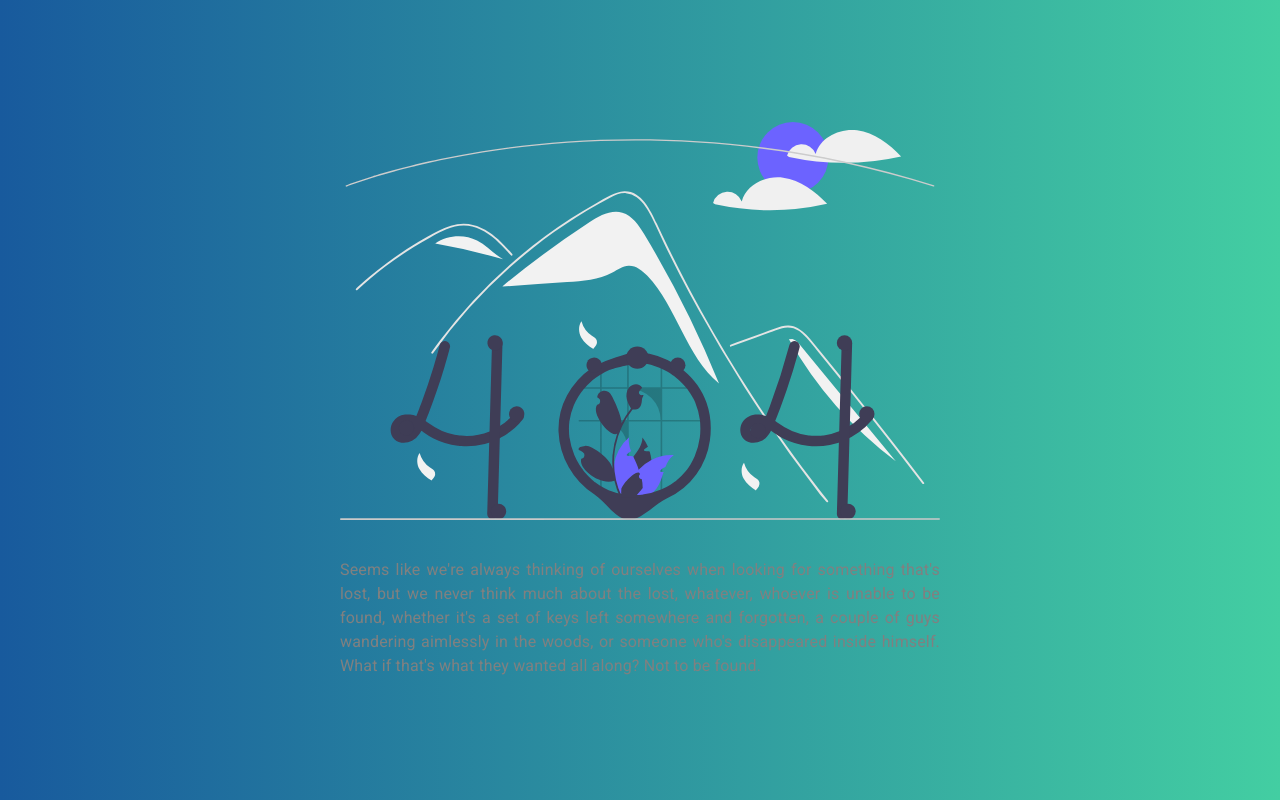
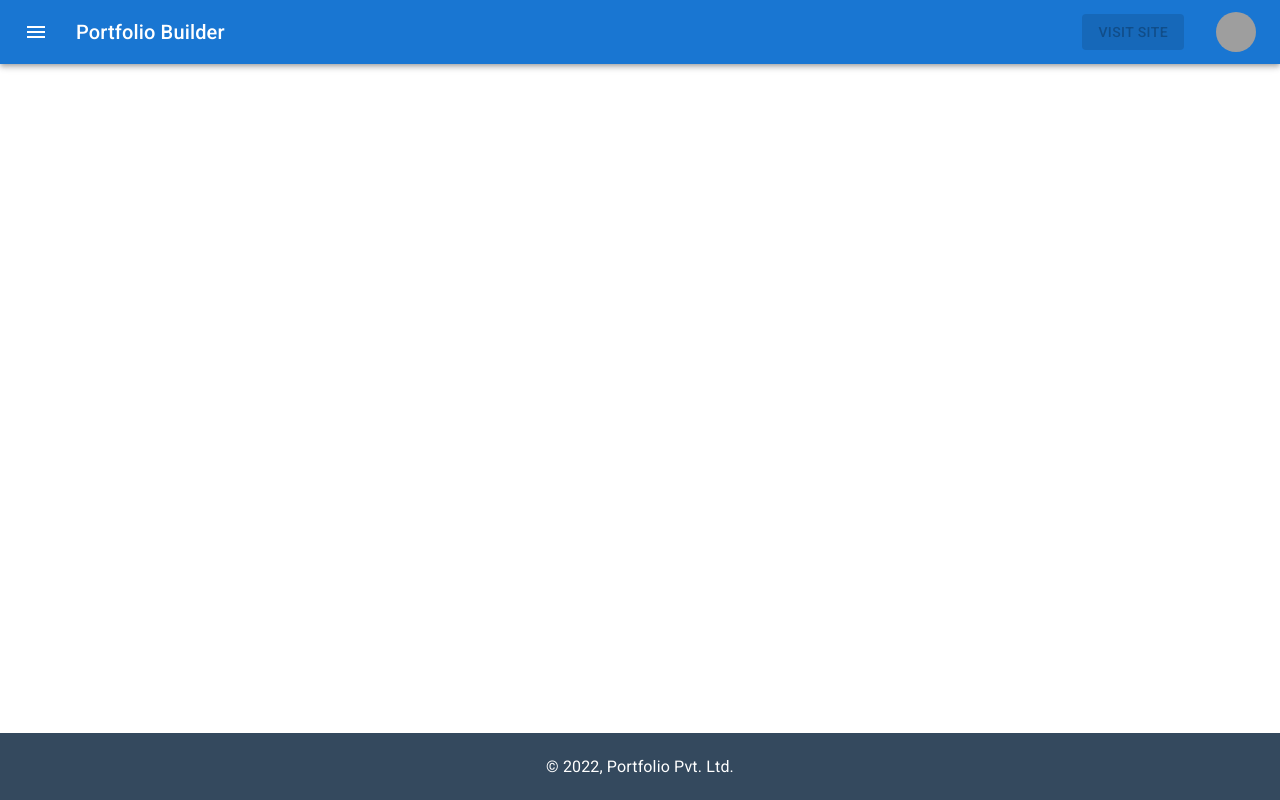
Before and after one commit to Smit202000/Portfolio_Builder-Frontend, a React (Create React App) app: page / in a window 1280 px wide. Before the commit this address led to /login. Built offline with nearby package versions, Linux system fonts and the light colour scheme; grey boxes are pictures that could not be loaded.

Commit message:
dev: fix: notFound className

```diff
--- a/src/App.js
+++ b/src/App.js
@@ -1,20 +1,21 @@
 import React from "react";
-import { Navigate, Route, Routes } from "react-router-dom";
+import { Route, Routes } from "react-router-dom";
 import { AuthPage, Login, NotFound, Signup } from "./components";
+import { HomePage, PortfolioPage } from "./pages";
 import "./App.css";
 
-function App() {
+const App = () => {
 	return (
 		<Routes>
-			<Route path="/" element={<Navigate to={"/login"} />} />
+			<Route path="/" element={<HomePage />} />
 			<Route path="/auth" element={<AuthPage />}>
 				<Route path="/auth/login" element={<Login />} />
 				<Route path="/auth/signup" element={<Signup />} />
 			</Route>
-			<Route path="/portfolio/:username" element={<p>portfolio here</p>} />
+			<Route path="/portfolio/:username" element={<PortfolioPage />} />
 			<Route path="*" element={<NotFound />} />
 		</Routes>
 	);
-}
+};
 
 export default App;
--- /dev/null
+++ b/src/app/store.js
@@ -0,0 +1,5 @@
+import { configureStore } from "@reduxjs/toolkit";
+
+export const store = configureStore({
+	reducer: {},
+});
--- a/src/components/NotFound/NotFound.js
+++ b/src/components/NotFound/NotFound.js
@@ -4,7 +4,7 @@ import NotFoundLogo from "../../assets/404.svg";
 
 const NotFound = () => {
 	return (
-		<div className="page-container not-found">
+		<div className="page-container normal-page">
 			<Box
 				display={"flex"}
 				flexDirection={"column"}
--- /dev/null
+++ b/src/pages/HomePage.js
@@ -0,0 +1,129 @@
+import {
+	AppBar,
+	Avatar,
+	Box,
+	Button,
+	Drawer,
+	IconButton,
+	List,
+	ListItem,
+	ListItemIcon,
+	ListItemText,
+	Paper,
+	Popover,
+	Toolbar,
+	Typography,
+} from "@mui/material";
+import MenuIcon from "@mui/icons-material/Menu";
+import InfoIcon from "@mui/icons-material/Info";
+import ConnectWithoutContactIcon from "@mui/icons-material/ConnectWithoutContact";
+import WorkIcon from "@mui/icons-material/Work";
+
+import React, { useState } from "react";
+
+const HomePage = () => {
+	const [open, setOpen] = useState(false);
+	const [anchorEl, setAnchorEl] = React.useState(null);
+
+	const handleClick = (event) => {
+		setAnchorEl(event.currentTarget);
+	};
+
+	const handleClose = () => {
+		setAnchorEl(null);
+	};
+
+	const isPopoverOpen = Boolean(anchorEl);
+	return (
+		<div className="page-container normal-page">
+			<Box
+				height={"100%"}
+				width={"100%"}
+				display="flex"
+				flexDirection={"column"}
+			>
+				<Box flex={1}>
+					<AppBar position="static">
+						<Toolbar>
+							<IconButton
+								size="large"
+								edge="start"
+								color="inherit"
+								aria-label="menu"
+								sx={{ mr: 2 }}
+								onClick={() => {
+									setOpen(true);
+								}}
+							>
+								<MenuIcon />
+							</IconButton>
+							<Typography variant="h6" component="div" sx={{ flexGrow: 1 }}>
+								Portfolio Builder
+							</Typography>
+							<Button sx={{ mr: 4 }} disabled color="error" variant="contained">
+								Visit site
+							</Button>
+							<Avatar
+								onClick={handleClick}
+								src={"https://randomuser.me/api/portraits/men/62.jpg"}
+							/>
+						</Toolbar>
+					</AppBar>
+				</Box>
+				<Box flex={10} px={2} overflow={"scroll"}></Box>
+				<Box
+					flex={1}
+					display={"flex"}
+					alignItems={"center"}
+					justifyContent={"center"}
+					bgcolor="#34495e"
+				>
+					<Typography color="white" variant="body1">
+						&copy; 2022, Portfolio Pvt. Ltd.
+					</Typography>
+				</Box>
+			</Box>
+			<Drawer
+				anchor={"left"}
+				open={open}
+				onClose={() => {
+					setOpen(false);
+				}}
+			>
+				<Paper elevation={0} sx={{ width: 250 }}>
+					<br />
+					<List>
+						{[
+							{ text: "Interview Tips", icon: <WorkIcon /> },
+							{ text: "Communication", icon: <ConnectWithoutContactIcon /> },
+							{ text: "About", icon: <InfoIcon /> },
+						].map((option) => (
+							<ListItem button key={option}>
+								<ListItemIcon>{option.icon}</ListItemIcon>
+								<ListItemText primary={option.text} />
+							</ListItem>
+						))}
+					</List>
+				</Paper>
+			</Drawer>
+			<Popover
+				anchorOrigin={{ vertical: "bottom", horizontal: "left" }}
+				open={isPopoverOpen}
+				onClose={handleClose}
+				anchorEl={anchorEl}
+			>
+				<Paper>
+					<List>
+						{["settings", "logout"].map((option) => (
+							<ListItem button key={option}>
+								<ListItemText primary={option} />
+							</ListItem>
+						))}
+					</List>
+				</Paper>
+			</Popover>
+		</div>
+	);
+};
+
+export default HomePage;
--- /dev/null
+++ b/src/pages/PortfolioPage.js
@@ -0,0 +1,7 @@
+import React from "react";
+
+const PortfolioPage = () => {
+	return <div>PortfolioPage</div>;
+};
+
+export default PortfolioPage;
--- /dev/null
+++ b/src/pages/index.js
@@ -0,0 +1,2 @@
+export { default as HomePage } from "./HomePage";
+export { default as PortfolioPage } from "./PortfolioPage";
```
Also changed, not shown: src/api/user.api.js (added, +76 -0 lines), src/features/user.slice.js (added, +11 -0 lines), src/utils/tokens.js (added, +7 -0 lines).
